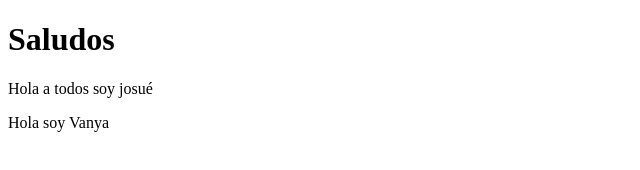
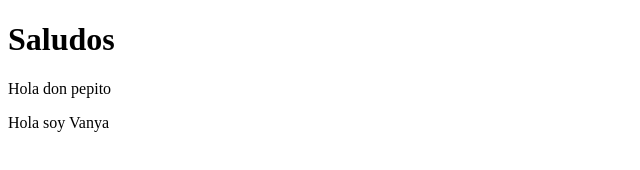
Before and after one commit to marisolgirls/repaso, a plain HTML site: page index.html in a window 1280 px wide. Shown: the full height of the page, 0-640 px from the left. Drawn offline with Linux system fonts and the light colour scheme.

Commit message:
Update index.html

```diff
--- a/index.html
+++ b/index.html
@@ -7,7 +7,7 @@
   </head>
   <body>
     <h1>Saludos</h1>
-    <p>Hola a todos soy josué</p>
+    <p>Hola don pepito</p>
     <p>Hola soy Vanya</p>
   </body>
 </html>
```
